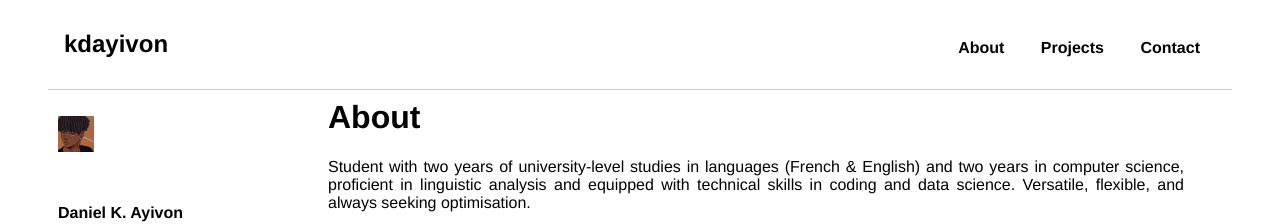
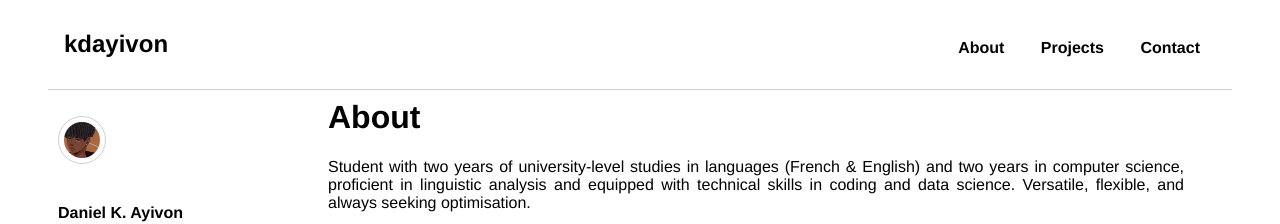
Before and after one commit to kdayivon/kdayivon.github.io, a plain HTML site: page index.html in a window 1280 px wide. Shown: the top 224 px of the page. Drawn offline with Linux system fonts and the light colour scheme.

Commit message:
fix: sidebar image

```diff
--- a/assets/css/main.css
+++ b/assets/css/main.css
@@ -56,8 +56,13 @@ a:visited {
     height: 100vh;
     box-sizing: border-box;
     position: fixed;
+    transition: opacity 0.2s ease-in-out;
 }
 .sidebar img {
+    padding: 5px;
+    border: 1px solid #cecfd1;
+    max-width: 110px;
+    border-radius: 50%;
     width: 100%;
 }
 .sidebar>* {
```
